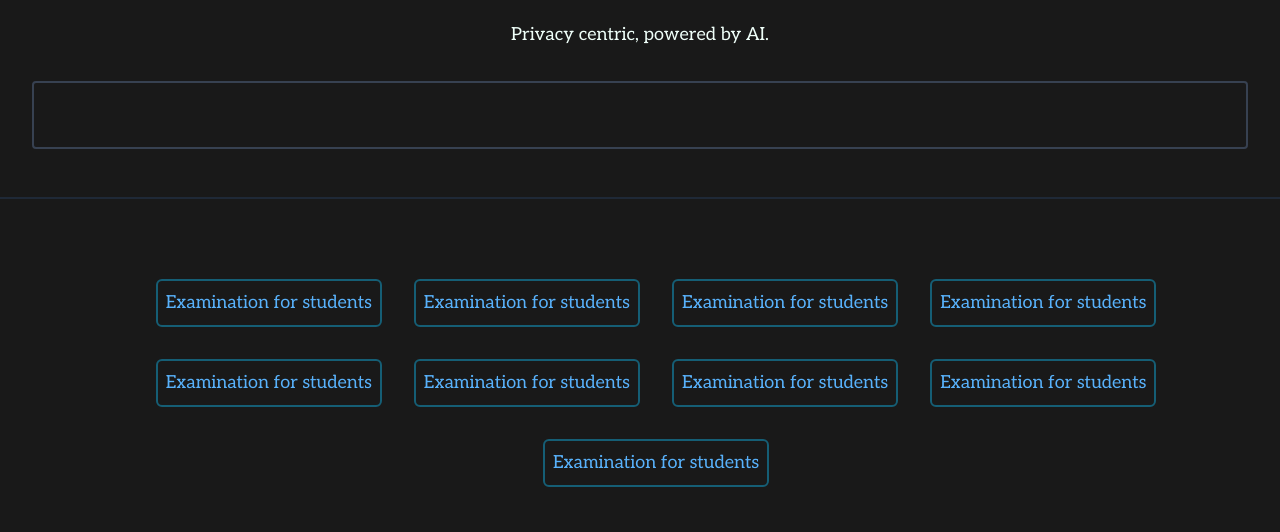
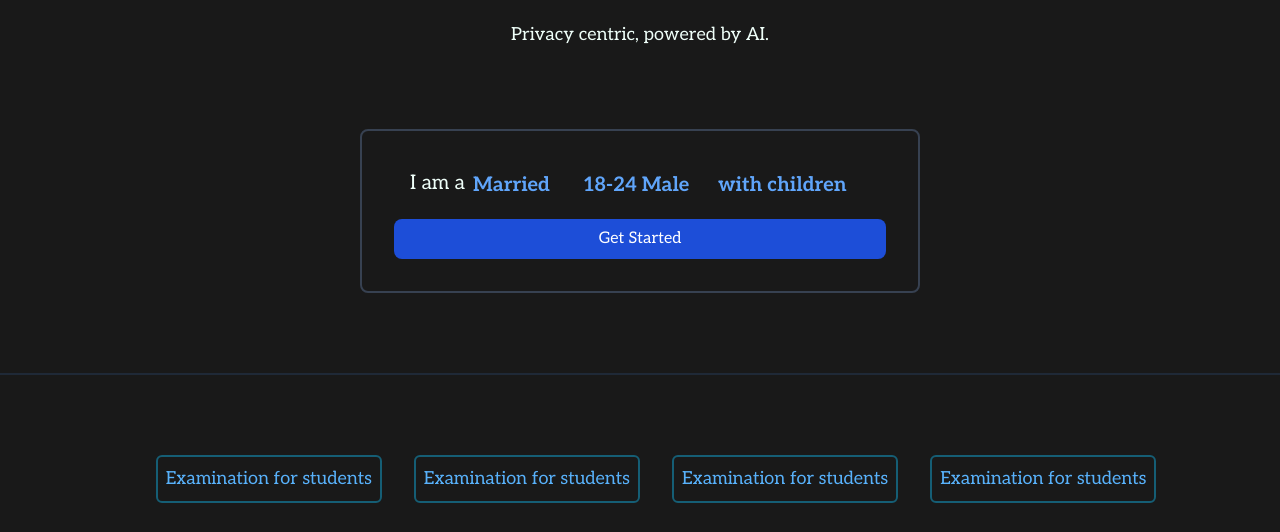
Before and after one commit to mjzuppe/unum-examen-webapp, an Astro site: page / in a window 1280 px wide. Shown: the part 215-747 px from the top of the page. Built offline with nearby package versions, Linux system fonts and the light colour scheme; Astro itself is replaced by a stand-in of ours.

Commit message:
v0 initial form input

```diff
--- a/src/components/Input.astro
+++ b/src/components/Input.astro
@@ -1,6 +1,38 @@
 ---
+
 ---
-<div class="border-2 border-gray-700 rounded-sm w-full m-8 p-8">
 
-
+<div class="border-2 border-gray-700 rounded-lg m-8 p-8">
+    <div class="flex flex-wrap justify-center">
+        <div class="h-10 flex items-center ml-4 mr-2 text-xl">I am a</div>
+        <div class="mr-4">
+            <select
+                class="bg-transparent font-bold text-xl mt-2  text-blue-400 transition duration-300 ease focus:outline-none appearance-none cursor-pointer"
+            >
+                <option value="bucharest">Married</option>
+                <option value="london">Single</option>
+                <option value="london">Widowed</option>
+                <option value="london">Divorced</option>
+                <option value="london">Dating</option>
+                <option value="london">Seperated</option>
+            </select>
+        </div>
+        <div class="mr-2">
+            <select
+                class="bg-transparent font-bold text-xl mt-2  text-blue-400 transition duration-300 ease focus:outline-none appearance-none cursor-pointer"
+            >
+                <option value="bucharest">18-24 Male</option>
+                <option value="london">18-24 Female</option>
+            </select>
+        </div>
+        <div class="mr-2">
+            <select
+                class="bg-transparent font-bold text-xl mt-2  text-blue-400 transition duration-300 ease focus:outline-none appearance-none cursor-pointer"
+            >
+                <option value="bucharest">with children</option>
+                <option value="london">without children</option>
+            </select>
+        </div>
+    </div>
+    <button class="bg-blue-700 text-white rounded-lg p-2 mt-4 w-full">Get Started</button>
 </div>
--- a/src/layouts/Layout.astro
+++ b/src/layouts/Layout.astro
@@ -86,7 +86,7 @@ const finalCanonicalURL = canonicalURL || siteURL.href;
 
 			</nav>
 			<slot />
-			<footer class="flex flex-col items-center w-full min-h-12">
+			<footer class="flex flex-col items-center w-full min-h-12 border-gray-800 border-t-2 mt-8">
 			<div class="flex flex-wrap justify-center max-w-xl ">
 				<a href="/" class="flex justify-center p-6 text-white">about us</a>
 				<a href="/" class="flex justify-center p-6 text-white">roadmap</a>
--- a/src/pages/index.astro
+++ b/src/pages/index.astro
@@ -19,7 +19,7 @@ import Input from "@/components/Input.astro";
 			Privacy centric, powered by AI.
 		</p>
 	</div>
-	<div class="w-full flex justify-center">
+	<div class="w-full flex justify-center mt-12 mb-12">
 		<Input />
 	</div>
 	<div class="w-full mt-4 mb-4 p-12 border-t-2 border-b-2 border-gray-800">
```
